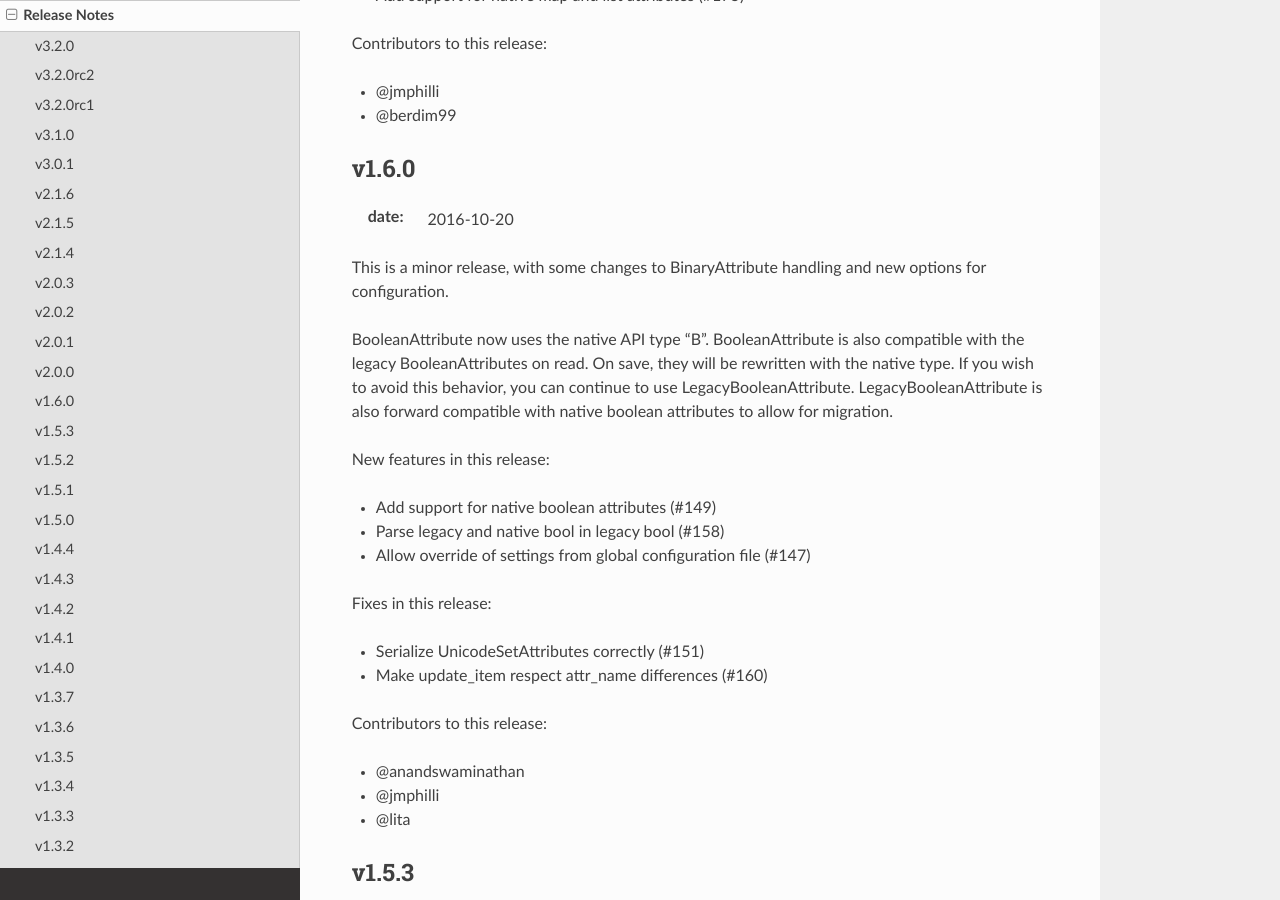
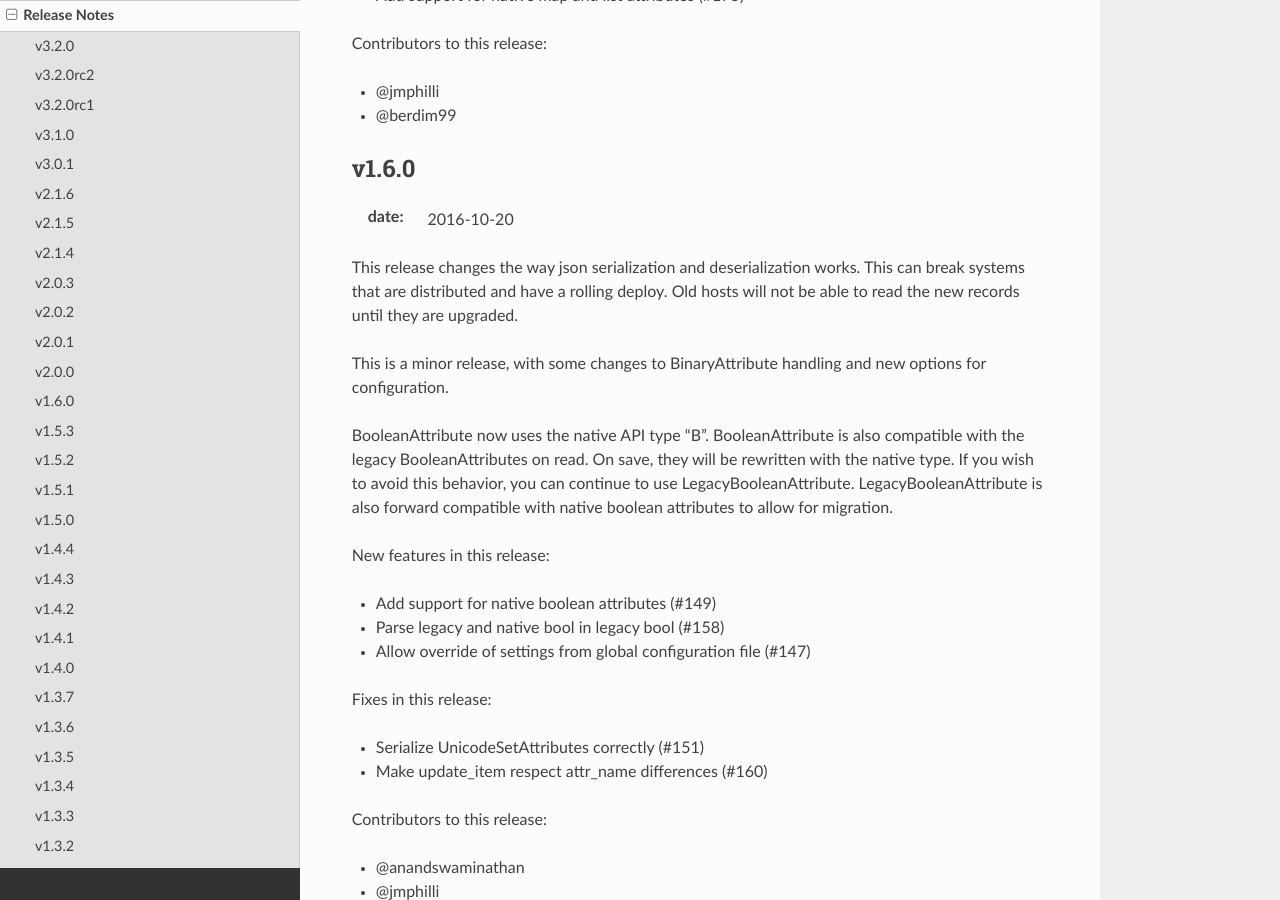
Before and after one commit to pynamodb/PynamoDB, a Sphinx documentation site: the page built from docs/release_notes.rst, in a window 1280 px wide and 900 px high, scrolled down 6340 px. Built offline with Sphinx 7.4.7 and the Read the Docs theme 2.0.0, drawn with Linux system fonts in a browser that asks for light colours.

Commit message:
amend release notes

```diff
--- a/docs/release_notes.rst
+++ b/docs/release_notes.rst
@@ -282,6 +282,9 @@ v1.6.0
 ------
 
 :date: 2016-10-20
+
+This release changes the way json serialization and deserialization works. This can break systems that are distributed and have a rolling deploy.
+Old hosts will not be able to read the new records until they are upgraded.
 
 This is a minor release, with some changes to BinaryAttribute handling and new options for configuration.
 
```
